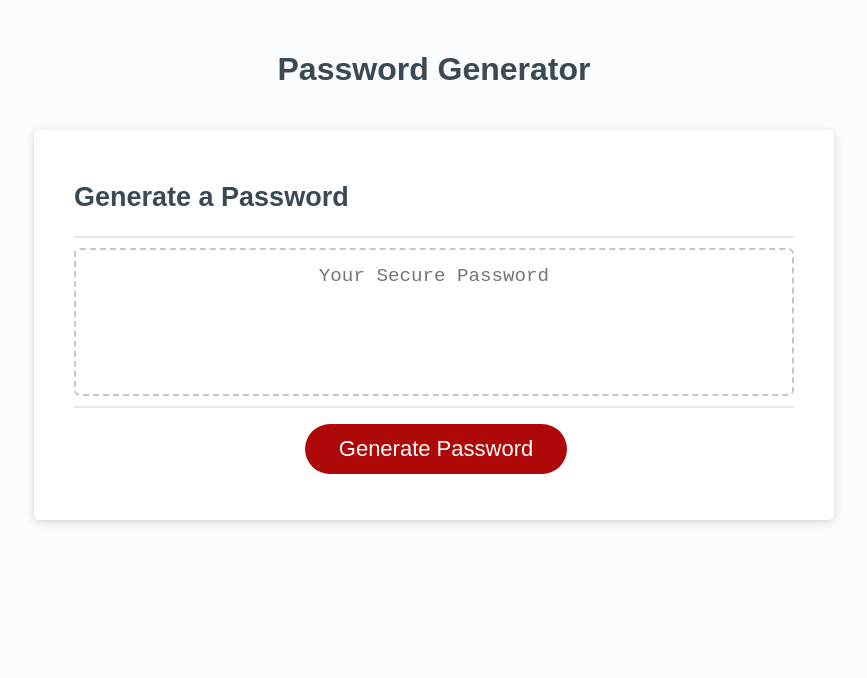
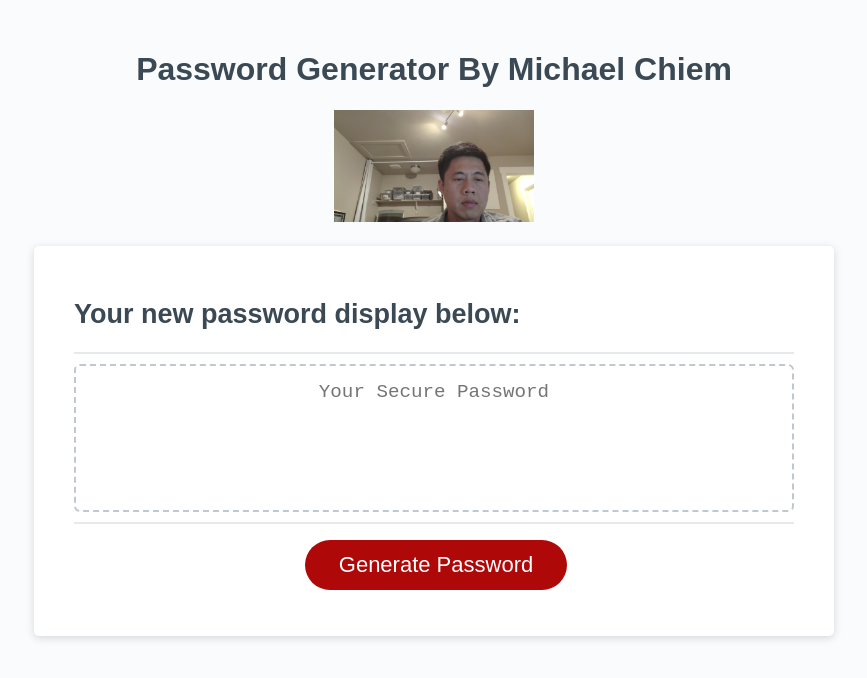
Before and after one commit to Michael-Chiem/Random-Password-Generator-By-Michael, a plain HTML site: page Develop/index.html in a window 1280 px wide. Shown: the whole page, without its empty margins (206-1073 px from the left). Drawn offline with Linux system fonts and the light colour scheme.

Commit message:
I added an image of myself and update some wordings in the HTML file

```diff
--- a/Develop/index.html
+++ b/Develop/index.html
@@ -8,13 +8,15 @@
     <link rel="stylesheet" href="style.css" />
   </head>
   <body>
+
     <div class="wrapper">
       <header>
-        <h1>Password Generator</h1>
+        <h1>Password Generator By Michael Chiem</h1>
+        <img src="me1.jpg" width="200px" alt="Michael Chiem">
       </header>
       <div class="card">
         <div class="card-header">
-          <h2>Generate a Password</h2>
+          <h2>Your new password display below:</h2>
         </div>
         <div class="card-body">
           <textarea
```
Also changed, not shown: Develop/me1.jpg (added), Readme.txt.
